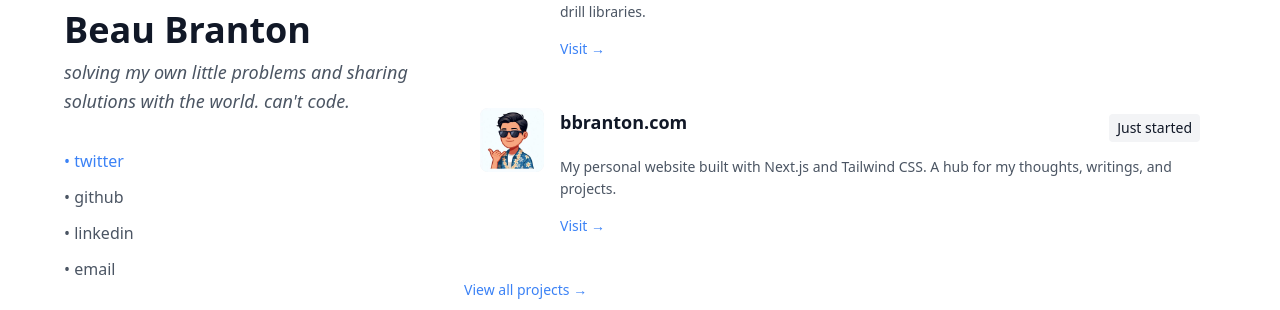
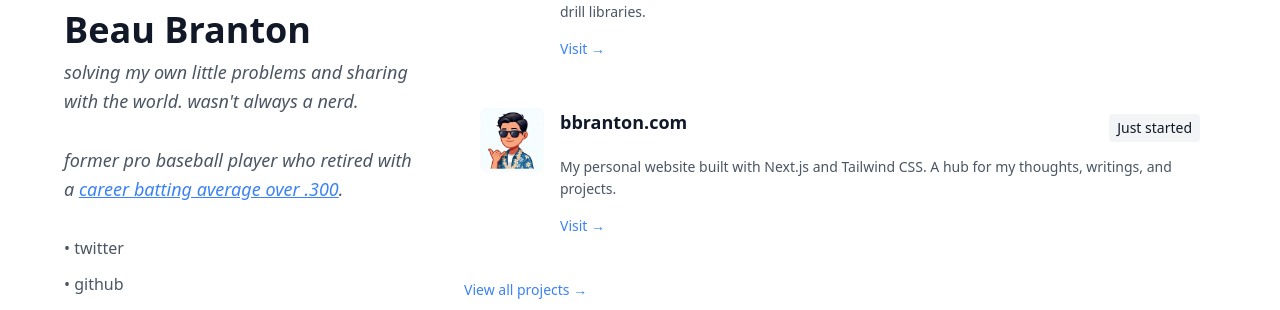
Before and after one commit to beaubranton4/bbranton-website, a Next.js app: page / in a window 1280 px wide. Shown: the part 383-693 px from the top of the page. Built offline with nearby package versions, Linux system fonts and the light colour scheme; no server answers.

Commit message:
updates to home page

```diff
--- a/src/components/ProfileSidebar.tsx
+++ b/src/components/ProfileSidebar.tsx
@@ -1,7 +1,7 @@
 import Image from 'next/image';
 
 interface ProfileSidebarProps {
-  className?: string;
+  className?: string;https
 }
 
 const ProfileSidebar = ({ className = '' }: ProfileSidebarProps) => {
@@ -24,16 +24,20 @@ const ProfileSidebar = ({ className = '' }: ProfileSidebarProps) => {
           </h1>
 
           <p className="text-lg text-gray-600 dark:text-gray-400 mb-8 leading-relaxed">
-            <em>solving my own little problems and sharing solutions with the world. can't code.</em>
+            <em>
+              solving my own little problems and sharing with the world. wasn't always a nerd.
+              <br /> <br />
+              former pro baseball player who retired with a <a href="https://www.milb.com/player/beau-branton-682092" target="_blank" rel="noopener noreferrer" className="underline text-blue-500 hover:text-blue-700">career batting average over .300</a>.
+            </em>
           </p>
 
           {/* Social Links */}
           <div className="space-y-3">
             <a
-              href="https://twitter.com/beaubuildz"
+              href="https://twitter.com/beaubranton"
               target="_blank"
               rel="noopener noreferrer"
-              className="block text-blue-500 hover:text-blue-600 transition-colors"
+              className="block text-gray-600 hover:text-blue-600 transition-colors"
             >
               • twitter
             </a>
--- a/src/pages/about.tsx
+++ b/src/pages/about.tsx
@@ -20,7 +20,9 @@ export default function About() {
 
           <h2>Background</h2>
           <p>
-            I'm a former Stanford baseball player with a passion for entrepreneurship, technology, and building useful products.
+            I'm a former Stanford baseball player who went on to play professional baseball, retiring with a career batting average over .300.
+            You can check out my stats on my <a href="https://www.mlb.com/player/beau-branton-682092?stats=career-r-hitting-minors" target="_blank" rel="noopener noreferrer" className="text-blue-600 hover:text-blue-800 dark:text-blue-400 dark:hover:text-blue-300">MLB player page</a>.
+            I have a passion for entrepreneurship, technology, and building useful products.
             I currently work remotely in a role that gives me the flexibility to pursue my side projects and personal interests.
             I've always been drawn to the intersection of sports and technology, which has led me to create tools that solve
             real problems for coaches and players.
```
